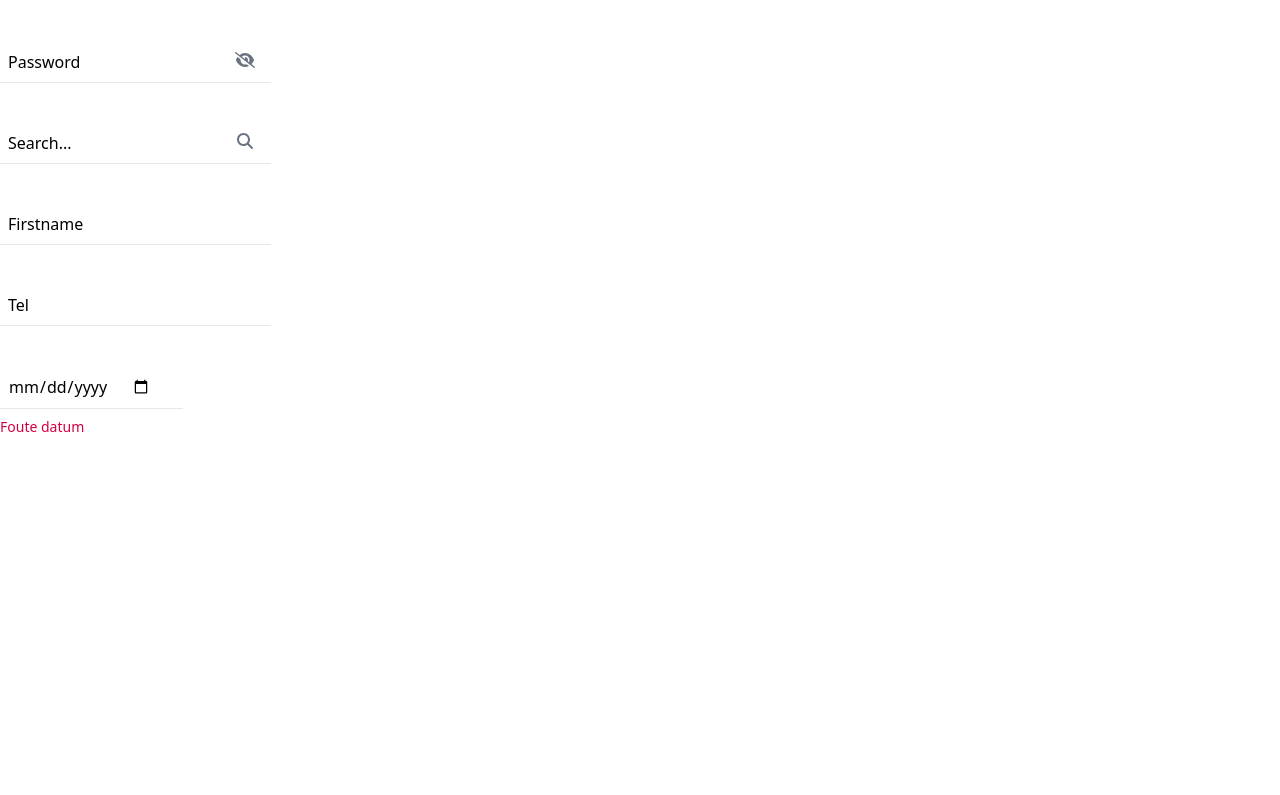
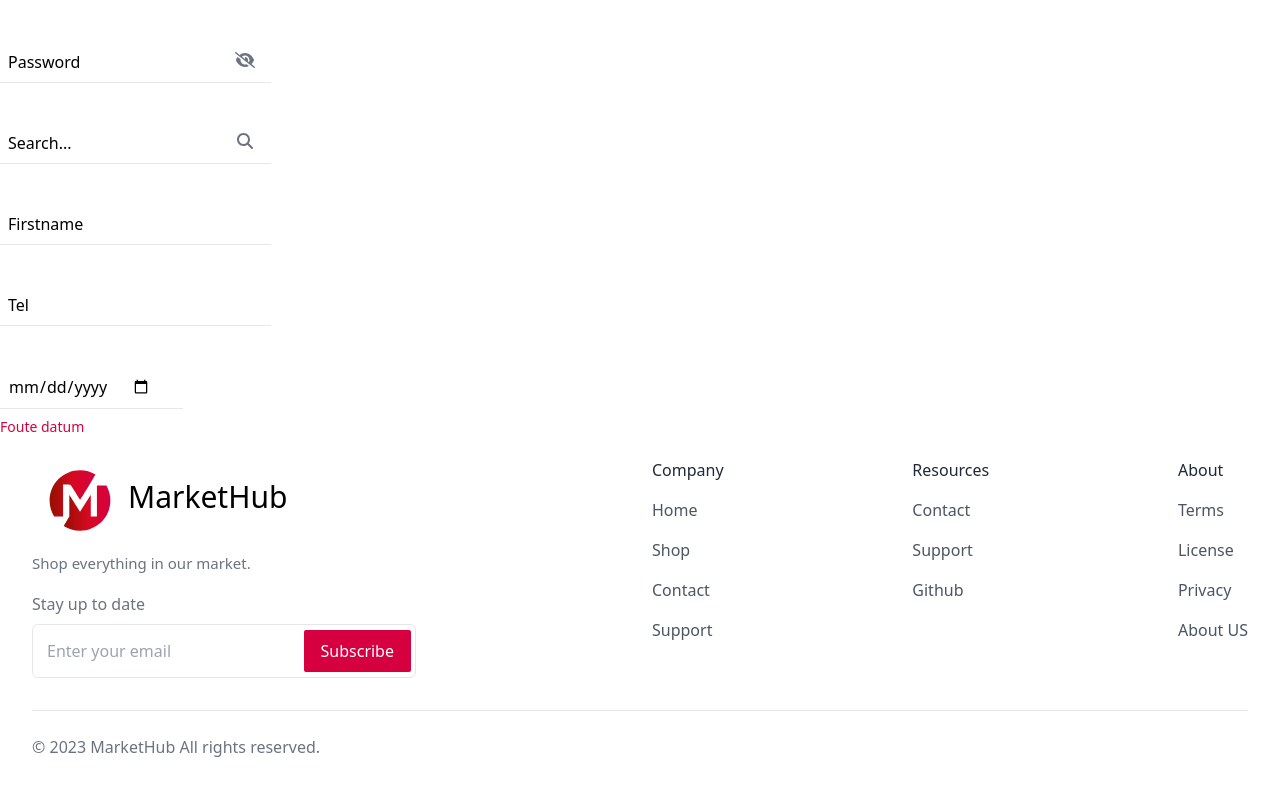
Before and after one commit to MikeZone121/MarketHub, a React (Vite) app: page /ui in a window 1280 px wide. Shown: the part 583-1378 px from the top of the page. Before the commit the page ends 1021 px from the top, so only its background shows below. Built offline with nearby package versions, Linux system fonts and the light colour scheme.

Commit message:
feat: Footer created and styled

```diff
--- a/package.json
+++ b/package.json
@@ -4,6 +4,7 @@
   "version": "0.0.0",
   "type": "module",
   "scripts": {
+    "start": "vite",
     "dev": "vite",
     "tsc": "tsc",
     "build": "tsc && vite build",
--- a/src/App.tsx
+++ b/src/App.tsx
@@ -1,5 +1,6 @@
 import { NavLink, Outlet } from "react-router-dom"
 
+import Footer from "./components/Footer"
 import Maintenance from "./pages/Maintenance"
 
 import "./styles/global.css"
@@ -37,6 +38,8 @@ function App() {
           </nav>
         </div>
         <Outlet />
+
+        <Footer />
       </div>
     )
   }
--- /dev/null
+++ b/src/components/Footer/index.tsx
@@ -0,0 +1,112 @@
+import Button from "../Button"
+import { BtnVariantEnum } from "../Button/types"
+import Hyperlink from "../HyperLink"
+import Title from "../Title"
+import { TitleSizeEnum } from "../Title/types"
+
+const Footer = () => {
+  const now = new Date().getFullYear()
+
+  const footerNavs = [
+    {
+      label: "Company",
+      items: [
+        {
+          href: "/",
+          name: "Home"
+        },
+        {
+          href: "/shop",
+          name: "Shop"
+        },
+        {
+          href: "/contact",
+          name: "Contact"
+        },
+        {
+          href: "/support",
+          name: "Support"
+        }
+      ]
+    },
+    {
+      label: "Resources",
+      items: [
+        {
+          href: "/contact",
+          name: "Contact"
+        },
+        {
+          href: "/support",
+          name: "Support"
+        },
+        {
+          target: "_blank",
+          href: "https://github.com/MikeZone121/MarketHub",
+          name: "Github"
+        }
+      ]
+    },
+    {
+      label: "About",
+      items: [
+        {
+          href: "/terms",
+          name: "Terms"
+        },
+        {
+          href: "/license",
+          name: "License"
+        },
+        {
+          href: "/privacy",
+          name: "Privacy"
+        },
+        {
+          href: "/about-us",
+          name: "About US"
+        }
+      ]
+    }
+  ]
+
+  return (
+    <footer className="tw-mx-auto tw-max-w-screen-xl tw-bg-white tw-px-4 tw-py-5 tw-text-gray-500 md:tw-px-8">
+      <div className="tw-justify-between tw-gap-6 md:tw-flex">
+        <div className="tw-flex-1">
+          <div className="tw-max-w-xs">
+            <div className="tw-flex tw-items-center">
+              <img src="images/branding/logo.svg" className="tw-w-24" />
+              <Title text="MarketHub" className="!tw-text-black" size={TitleSizeEnum.H3} />
+            </div>
+            <p className="tw-mt-2 tw-text-[15px] tw-leading-relaxed">Shop everything in our market.</p>
+          </div>
+          <form onSubmit={e => e.preventDefault()}>
+            <label className="tw-block tw-pb-2 tw-pt-4">Stay up to date</label>
+            <div className="tw-flex tw-max-w-sm tw-items-center tw-rounded-md tw-border tw-p-1">
+              <input type="email" placeholder="Enter your email" className="tw-w-full tw-p-2.5 tw-outline-none" />
+              <Button text="Subscribe" variant={BtnVariantEnum.FULL} onClick={() => null} />
+            </div>
+          </form>
+        </div>
+        <div className="tw-mt-10 tw-flex-1 tw-justify-between tw-space-y-6 sm:tw-flex md:tw-mt-0 md:tw-space-y-0">
+          {footerNavs.map((item, idx) => (
+            <ul className="tw-space-y-4" key={idx}>
+              <h4 className="tw-font-medium tw-text-gray-800">{item.label}</h4>
+              {item.items.map((el, index) => (
+                <li key={index}>
+                  <Hyperlink href={el.href} text={el.name} className="!tw-text-gray-600" target={el.target} />
+                </li>
+              ))}
+            </ul>
+          ))}
+        </div>
+      </div>
+      <div className="tw-mt-8 tw-items-center tw-justify-between tw-border-t tw-py-6 sm:tw-flex">
+        <div className="tw-mt-4 sm:tw-mt-0">&copy; {now} MarketHub All rights reserved.</div>
+      </div>
+    </footer>
+  )
+}
+
+export default Footer
--- a/src/components/HyperLink/index.tsx
+++ b/src/components/HyperLink/index.tsx
@@ -3,7 +3,7 @@ import { clsx } from "clsx"
 import { HyperlinkProps } from "./types"
 
 function Hyperlink(props: HyperlinkProps) {
-  const { text, className, target = "_blank" } = props
+  const { text, className, target = "" } = props
   return (
     <a {...props} target={target} className={clsx("tw-text-primary tw-ease-in-out hover:tw-text-red-300", className)}>
       {text}
--- a/src/components/Title/index.tsx
+++ b/src/components/Title/index.tsx
@@ -9,9 +9,10 @@ function Title({ text, size = TitleSizeEnum.H2, className }: TitleProps) {
     size === TitleSizeEnum.H2 && "tw-mb-2 tw-mt-0 tw-text-4xl tw-font-medium tw-leading-tight tw-text-primary",
     size === TitleSizeEnum.H3 && "tw-mb-2 tw-mt-0 tw-text-3xl tw-font-medium tw-leading-tight tw-text-primary",
     size === TitleSizeEnum.H4 && "tw-mb-2 tw-mt-0 tw-text-2xl tw-font-medium tw-leading-tight tw-text-primary",
-    size === TitleSizeEnum.H5 && "tw-mb-2 tw-mt-0 tw-text-xl tw-font-medium tw-leading-tight tw-text-primary"
+    size === TitleSizeEnum.H5 && "tw-mb-2 tw-mt-0 tw-text-xl tw-font-medium tw-leading-tight tw-text-primary",
+    className
   )
-  return createElement(size, { className: clsx(titleClassName, className) }, text)
+  return createElement(size, { className: titleClassName }, text)
 }
 
 export default Title
--- a/src/pages/Errors/NotFound.tsx
+++ b/src/pages/Errors/Error.tsx
@@ -1,7 +1,16 @@
+import { useRouteError } from "react-router-dom"
+
 import Title from "../../components/Title"
 import { TitleSizeEnum } from "../../components/Title/types"
 
-function NotFound() {
+function Error() {
+  const error: any = useRouteError()
+  let message = "Sorry, the page you are looking for could not be found or has been removed."
+  let title = "Page not found"
+  if (error.status !== 404) {
+    title = "Oops"
+    message = error.statusText || error.message
+  }
   return (
     <main>
       <div className="tw-mx-auto tw-flex tw-h-screen tw-max-w-screen-xl tw-items-center tw-justify-start tw-px-4 md:tw-px-8">
@@ -9,14 +18,10 @@ function NotFound() {
           <div className="tw-pb-6">
             <img src="images/branding/logo.svg" width={150} className="tw-mx-auto" />
           </div>
-          <Title
-            size={TitleSizeEnum.H4}
-            className="tw-font-semibold tw-text-gray-800 sm:tw-text-5xl"
-            text="Page not found"
-          />
+          <Title size={TitleSizeEnum.H4} className="tw-font-semibold tw-text-gray-800 sm:tw-text-5xl" text={title} />
           {/* TODO: Change below code to a text component */}
           <p className="tw-mt-3 tw-text-gray-600">
-            Sorry, the page you are looking for could not be found or has been removed.
+            {message}
             <a
               href="/"
               className="tw-ml-2 tw-inline-flex tw-items-center tw-gap-x-1 tw-font-medium tw-text-primary tw-duration-150 hover:tw-text-primary"
@@ -37,4 +42,4 @@ function NotFound() {
   )
 }
 
-export default NotFound
+export default Error
--- a/src/routes/routes.tsx
+++ b/src/routes/routes.tsx
@@ -1,5 +1,5 @@
 import App from "../App"
-import NotFound from "../pages/Errors/NotFound"
+import Error from "../pages/Errors/Error"
 import Home from "../pages/Home"
 import UI from "../pages/Ui"
 
@@ -7,10 +7,10 @@ export const routes = [
   {
     path: "/",
     element: <App />,
-    errorElement: <NotFound />,
+    errorElement: <Error />,
     children: [
       {
-        errorElement: <NotFound />,
+        errorElement: <Error />,
         children: [
           { index: true, element: <Home /> },
           {
```
Also changed, not shown: 1 other file (tests, documents, lock files or other folders).
